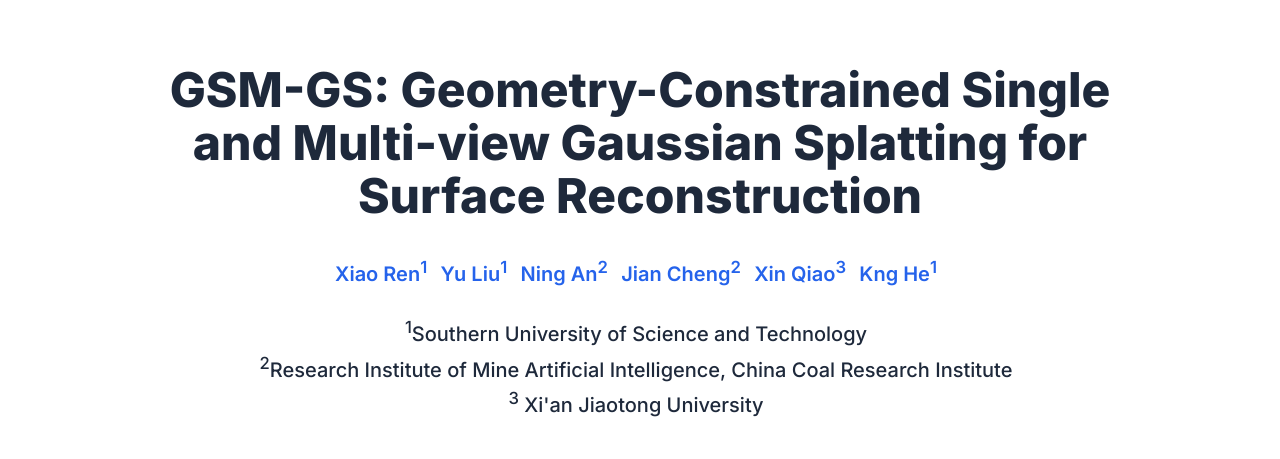
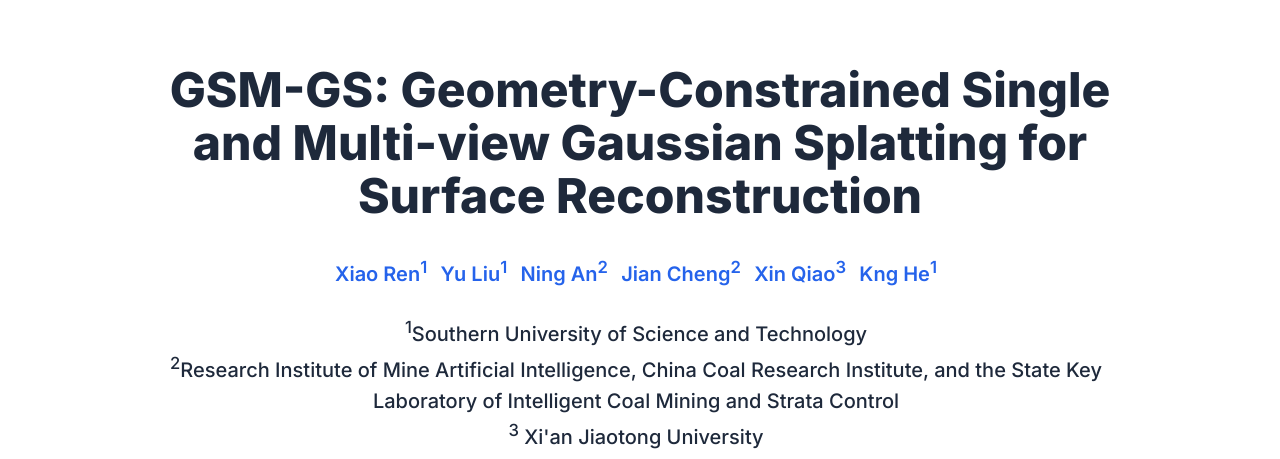
Before and after one commit to AISLAB-sustech/GSM-GS, a plain HTML site: page index.html in a window 1280 px wide. Shown: the top 459 px of the page. Drawn offline with nearby package versions, Linux system fonts and the light colour scheme; some icons are missing.

Commit message:
Add files via upload

```diff
--- a/index.html
+++ b/index.html
@@ -81,7 +81,8 @@
             <div class="is-size-5 publication-authors">
               <!-- Updated institution info -->
               <span class="author-block"><sup>1</sup>Southern University of Science and Technology<br>
-              <sup>2</sup>Research Institute of Mine Artificial Intelligence, China Coal Research Institute<br>
+              <sup>2</sup>Research Institute of Mine Artificial Intelligence, China Coal Research Institute, and the State Key Laboratory
+              of Intelligent Coal Mining and Strata Control<br>
               <!-- <sup>3</sup>State Key Laboratory of Intelligent Coal Mining and Strata Control<br> -->
               <sup>3</sup> Xi'an Jiaotong University<br> </span>
               <!-- TODO: Remove this line if no equal contribution -->
```
